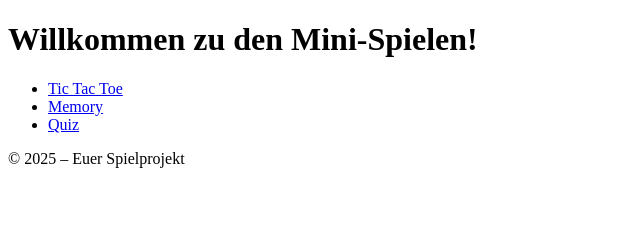
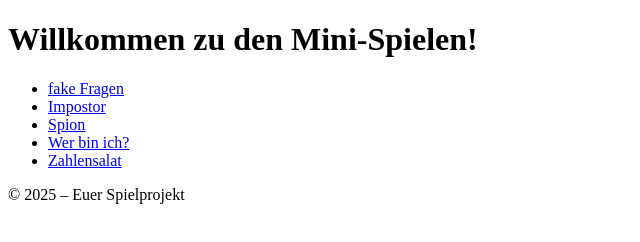
Before and after one commit to Dominik-TBZ/Modul-431-Projektarbeit, a plain HTML site: page src/index.html in a window 1280 px wide. Shown: the whole page, without its empty margins (0-640 px from the left). Drawn offline with Linux system fonts and the light colour scheme.

Commit message:
change links

```diff
--- a/src/index.html
+++ b/src/index.html
@@ -11,9 +11,12 @@
     <h1>Willkommen zu den Mini-Spielen!</h1>
     <nav>
       <ul>
-        <li><a href="games/tictactoe.html">Tic Tac Toe</a></li>
-        <li><a href="games/memory.html">Memory</a></li>
-        <li><a href="games/quiz.html">Quiz</a></li>
+        <li><a href="games/fakefragen/fakefragen.html" type="link">fake Fragen</a></li>
+        <li><a href="games/impostor/impostor.html" type="link">Impostor</a></li>
+        <li><a href="games/spion/spion.html" type="link">Spion</a></li>
+        <li><a href="games/werbinich/werbinich.html" type="link">Wer bin ich?</a></li>
+        <li><a href="games/zahlensalat/zahlensalat.html" type="link">Zahlensalat</a></li>
+
       </ul>
     </nav>
   </header>
```
